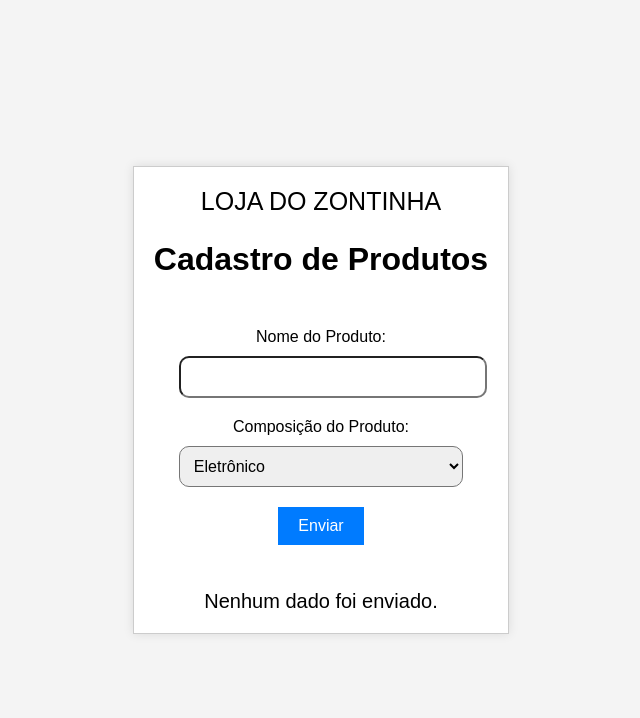
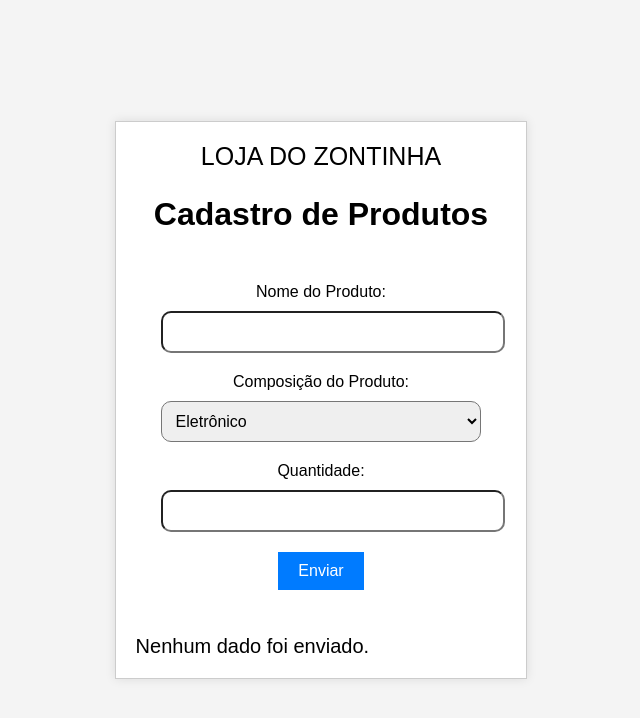
Before and after one commit to Zontinha18/PROG-2_24, a PHP site: page /comercio.php in a window 1280 px wide. Shown: the top 718 px of the page, without its empty margins (319-959 px from the left). Run offline with PHP 8.4, Linux system fonts and the light colour scheme.

Commit message:
Update comercio.php

```diff
--- a/comercio.php
+++ b/comercio.php
@@ -8,15 +8,17 @@ $setores = [
     'brinquedo' => 'Setor 5 (Brinquedo)'
 ];
 
-// Inicializa variáveis para armazenar o produto e setor
+// Inicializa variáveis para armazenar o produto, setor e quantidade
 $produto = '';
 $composicao = ''; // Inicializa a variável
 $setor = '';
+$quantidade = ''; // Altera aqui para inicializar como string
 
 // Verifica se os dados foram enviados
 if ($_SERVER["REQUEST_METHOD"] == "POST") {
     $produto = htmlspecialchars($_POST['produto']);
     $composicao = htmlspecialchars($_POST['composicao']);
+    $quantidade = isset($_POST['quantidade']) ? htmlspecialchars($_POST['quantidade']) : ''; // Verifica se a quantidade foi enviada
 
     // Encontra o setor baseado na composição
     $setor = isset($setores[$composicao]) ? $setores[$composicao] : 'Setor não encontrado';
@@ -57,6 +59,7 @@ if ($_SERVER["REQUEST_METHOD"] == "POST") {
         }
         .content {
             font-size: 20px;
+            text-align: start;
         }
         form {
             margin-bottom: 20px;
@@ -66,13 +69,13 @@ if ($_SERVER["REQUEST_METHOD"] == "POST") {
             display: block;
             margin-bottom: 10px;
         }
-        input[type="text"], select {
+        input[type="text"], select, input[type="number"] {
             padding: 10px;
             font-size: 16px;
             width: 100%;
             max-width: 400px;
             margin-bottom: 20px;
-            border-radius:10px;
+            border-radius: 10px;
         }
         input[type="submit"] {
             padding: 10px 20px;
@@ -106,6 +109,9 @@ if ($_SERVER["REQUEST_METHOD"] == "POST") {
                 <option value="brinquedo" <?php echo $composicao === 'brinquedo' ? 'selected' : ''; ?>>Brinquedo</option>
             </select>
 
+            <label for="quantidade">Quantidade:</label>
+            <input type="number" id="quantidade" name="quantidade" value="<?php echo htmlspecialchars($quantidade); ?>" required min="1">
+
             <input type="submit" value="Enviar">
         </form>
 
@@ -114,6 +120,7 @@ if ($_SERVER["REQUEST_METHOD"] == "POST") {
                 <h1>Detalhes do Produto</h1>
                 <p><strong>Nome do Produto:</strong> <?php echo htmlspecialchars($produto); ?></p>
                 <p><strong>Setor Recomendado:</strong> <?php echo htmlspecialchars($setor); ?></p>
+                <p><strong>Quantidade:</strong> <?php echo htmlspecialchars($quantidade); ?></p>
             </div>
         <?php else: ?>
             <div class="content">Nenhum dado foi enviado.</div>
```
